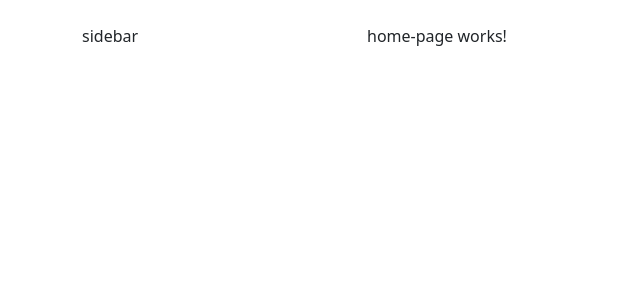
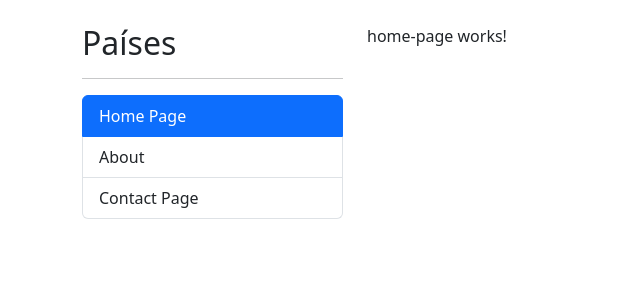
Before and after one commit to Sgonzalezf97/Angular-countryApp, an Angular app: page / in a window 1280 px wide. Before the commit this address led to /home. Shown: the top 300 px of the page, without its empty margins (0-640 px from the left). Built offline with nearby package versions, Linux system fonts and the light colour scheme.

Commit message:
addign components to the router

```diff
--- a/src/app/app.component.html
+++ b/src/app/app.component.html
@@ -1,7 +1,7 @@
 <div class="row mt-4">
 
   <div class="col-3">
-    sidebar
+    <shared-side-bar></shared-side-bar>
   </div>
   <div class="col">
     <router-outlet>
--- /dev/null
+++ b/src/app/shared/components/side-bar/side-bar.component.html
@@ -0,0 +1,20 @@
+<h2>Países </h2>
+<hr>
+<ul class="list-group">
+  <li routerLink=""
+    routerLinkActive="active"
+    [routerLinkActiveOptions]="{exact:true}"
+    class="list-group-item">
+    Home Page
+  </li>
+  <li routerLink="about"
+    routerLinkActive="active"
+    class="list-group-item">
+    About
+  </li>
+  <li routerLink="contact"
+    routerLinkActive="active"
+    class="list-group-item">
+    Contact Page
+  </li>
+</ul>
--- /dev/null
+++ b/src/app/shared/components/side-bar/side-bar.component.ts
@@ -0,0 +1,10 @@
+import { Component } from '@angular/core';
+
+@Component({
+  selector: 'shared-side-bar',
+  templateUrl: './side-bar.component.html',
+  styles: ``
+})
+export class SideBarComponent {
+
+}
--- /dev/null
+++ b/src/app/shared/pages/contact-page/contact-page.component.html
@@ -0,0 +1 @@
+<p>contact-page works!</p>
--- /dev/null
+++ b/src/app/shared/pages/contact-page/contact-page.component.ts
@@ -0,0 +1,10 @@
+import { Component } from '@angular/core';
+
+@Component({
+  selector: 'shared-contact-page',
+  templateUrl: './contact-page.component.html',
+  styles: ``
+})
+export class ContactPageComponent {
+
+}
```
Also changed, not shown: src/app/app-routing.module.ts (+6 -2 lines), src/app/shared/shared.module.ts (+9 -1 lines).
